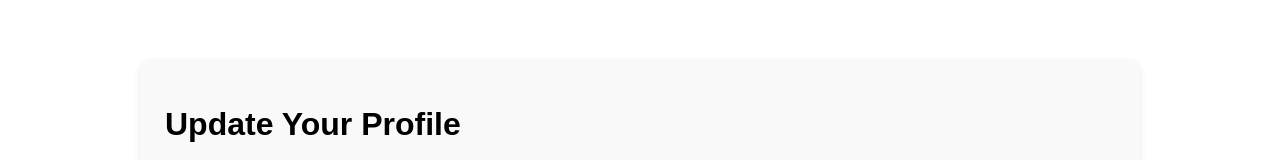
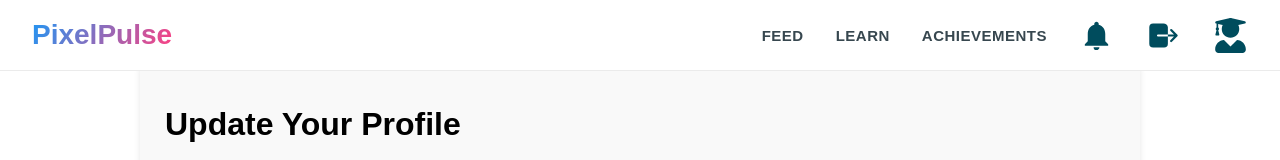
Before and after one commit to Sabrizeek/PAF-Project2025, a React (Create React App) app in the folder frontend/: page /updateUserProfile/1 in a window 1280 px wide. Shown: the top 160 px of the page. Built offline with nearby package versions, Linux system fonts and the light colour scheme; no server answers; sample sign-in values are in the browser's storage.

Commit message:
update user profile

```diff
--- a/frontend/src/Pages/UserManagement/UpdateUserProfile.js
+++ b/frontend/src/Pages/UserManagement/UpdateUserProfile.js
@@ -1,7 +1,7 @@
 import React, { useEffect, useState } from 'react';
 import { useParams, useNavigate } from 'react-router-dom';
 import { IoMdAdd } from "react-icons/io";
-
+import NavBar from '../../Components/NavBar/NavBar';
 
 function UpdateUserProfile() {
   const { id } = useParams();
@@ -89,7 +89,7 @@ function UpdateUserProfile() {
   return (
     <div>
       <div className='continer'>
-
+        <NavBar/>
         <div className='continSection'>
           <div className="from_continer">
             <h1 className="update-profile-heading">Update Your Profile</h1>
```
